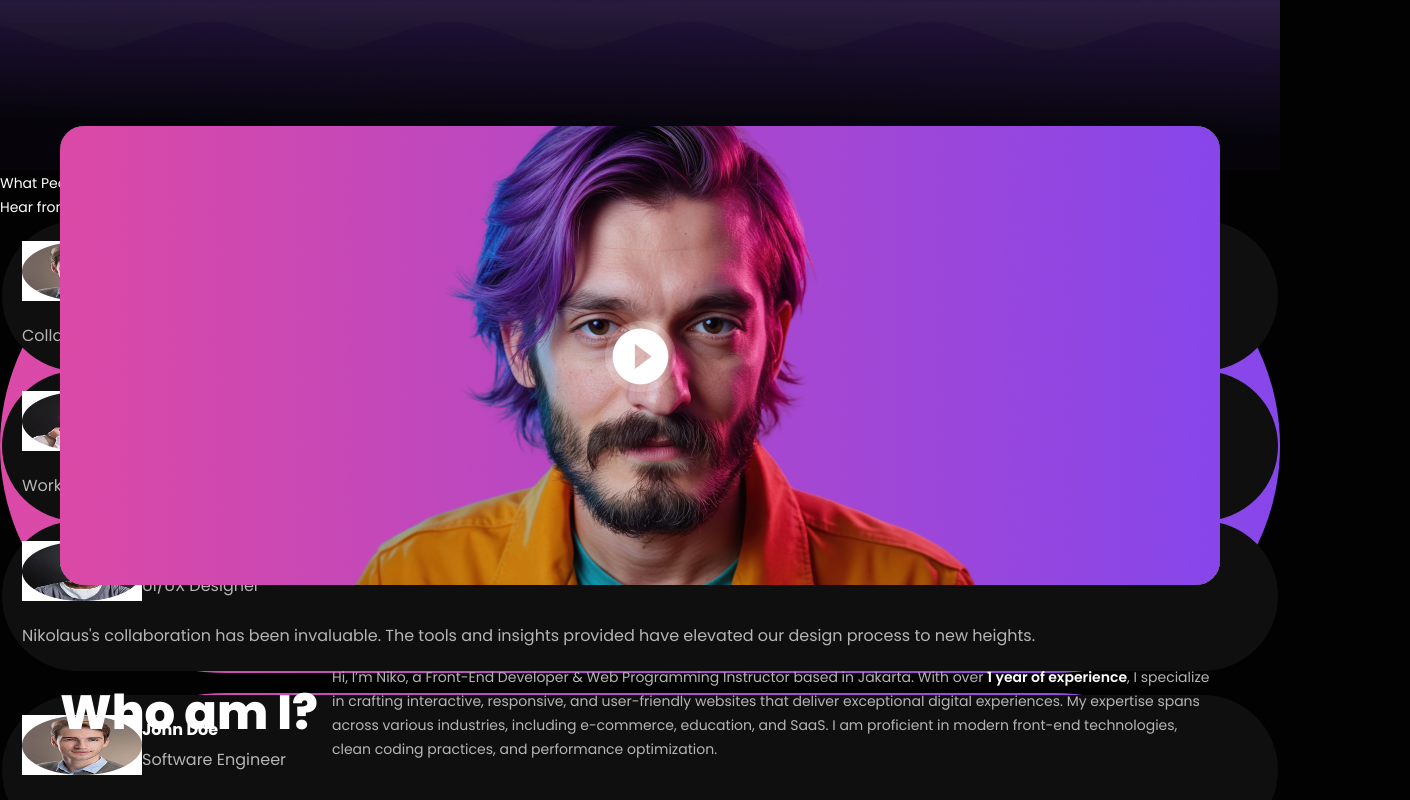
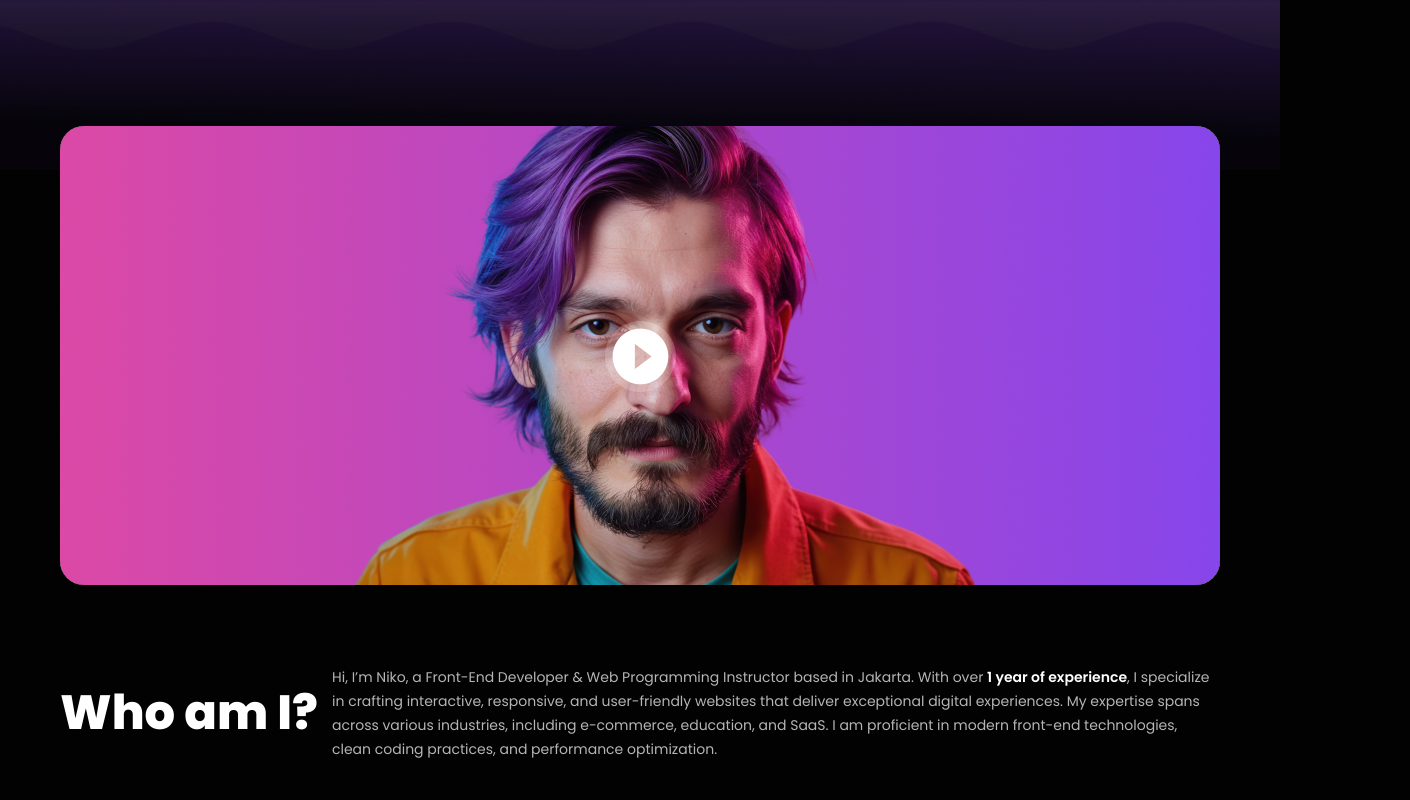
Before and after one commit to NikolausAlbert-cloud/WPH-Portfolio, a Next.js app: page / in a window 1280 px wide. Shown: the part 740-1540 px from the top of the page, 1410 px wide, since content can reach past the window. Built offline with nearby package versions, Linux system fonts and the light colour scheme.

Commit message:
update review marquee

```diff
--- a/src/app/home/partials/hero2.tsx
+++ b/src/app/home/partials/hero2.tsx
@@ -7,11 +7,8 @@ const Hero2 = () => {
       <div
       className="custom-container flex-center flex-col"
       style={{
-        position: "absolute",
-        top: "clamp(-2.81rem, 13.25vw, -10rem)",
-        left:"0",
-        right:"0",
         margin:"auto",
+        marginTop: "clamp(-2.81rem, 13.25vw, -10rem)",
         gap:"clamp(2.5rem, 6.62vw, 5rem)",
       }}
       >
--- a/src/app/home/partials/what_people_say.tsx
+++ b/src/app/home/partials/what_people_say.tsx
@@ -4,10 +4,12 @@ import ReviewCard from '@/components/ui/reviewCard';
 
 const What_people_say = () => {
   return (
-    <section>
-      <div>
-        <h2>What People Say About Me</h2>
-        <p>
+    <section className="relative my-20">
+      <div className="text-center">
+        <h2 className="display-sm-extrabold md:display-2xl-extrabold text-neutral-100">
+          What People Say About Me
+        </h2>
+        <p className="text-sm-regular md:text-md-regular text-neutral-200 mt-3">
           Hear from clients and colleagues about their experiences working with
           me.
         </p>
@@ -16,7 +18,9 @@ const What_people_say = () => {
       style={{
         display: "flex",
         flexDirection: "column",
+        alignItems: "center",
         gap: 'clamp(0.75rem, 1.66vw, 1.25rem)',
+        marginTop:"clamp(2rem, 3.97vw, 3rem)",
       }}
       >
         <ReviewCard />
--- a/src/app/page.tsx
+++ b/src/app/page.tsx
@@ -6,7 +6,7 @@ import What_people_say from './home/partials/what_people_say';
 
 export default function Home() {
   return (
-    <div>
+    <div className="flex flex-col">
       <Navbar />
       <Hero />
       <Hero1 />
--- a/src/components/ui/reviewCard.tsx
+++ b/src/components/ui/reviewCard.tsx
@@ -4,24 +4,35 @@ import { reviewData } from '@/constants/reviewData';
 
 const ReviewCard = () => {
   return (
-    <div className='rounded-full bg-gradient-to-r from-pink-600 to-purple-500 p-0.5'>
+    <div
+      style={{
+        display: 'flex',
+        flexDirection: 'row',
+        gap: 'clamp(0.75rem, 1.66vw, 1.25rem)',
+      }}
+    >
       {reviewData.map((data, i) => (
         <div
         key={i}
-          className='flex flex-col rounded-full bg-neutral-500'
+        className='p-0.2 rounded-2xl bg-gradient-to-r from-pink-600 to-purple-500'
+        >
+          <div
+            className='rounded-2xl bg-neutral-500 overflow-hidden'
             style={{
-            gap: 'clamp(0.75rem, 1.66vw, 1.25rem)',
               padding: 'clamp(1rem, 1.66vw, 1.25rem)',
+              height: 'clamp(13.44rem, 20.12vw, 15.19rem)',
+              width: 'clamp(18.88rem, 41.39vw, 31.25rem)',
             }}
           >
-          <div className='flex-start'>
-            <div className='rounded-full'>
+            <div
+            className='flex-start'
+            style={{gap:"clamp(0.5rem, 1.32vw, 1rem)"}}
+            >
               <Image
                 src={data.src}
                 alt={data.name}
-                style={{ height: 'clamp(3rem, 4.97vw, 3.75rem)' }}
+                style={{ height: 'clamp(3rem, 4.97vw, 3.75rem)', borderRadius: '90%' }}
               />
-            </div>
               <div>
                 <h3 className='text-md-bold text-neutral-100'>{data.name}</h3>
                 <p className='text-md-regular text-neutral-200'>
@@ -29,8 +40,9 @@ const ReviewCard = () => {
                 </p>
               </div>
             </div>
-          <div>
+            <div style={{marginTop:"clamp(0.75rem, 1.66vw, 1.25rem)"}}>
               <p className='text-md-regular text-neutral-200'>{data.review}</p>
+            </div>
           </div>
         </div>
       ))}
```
Lines whose indentation alone changed are shown as unchanged.
